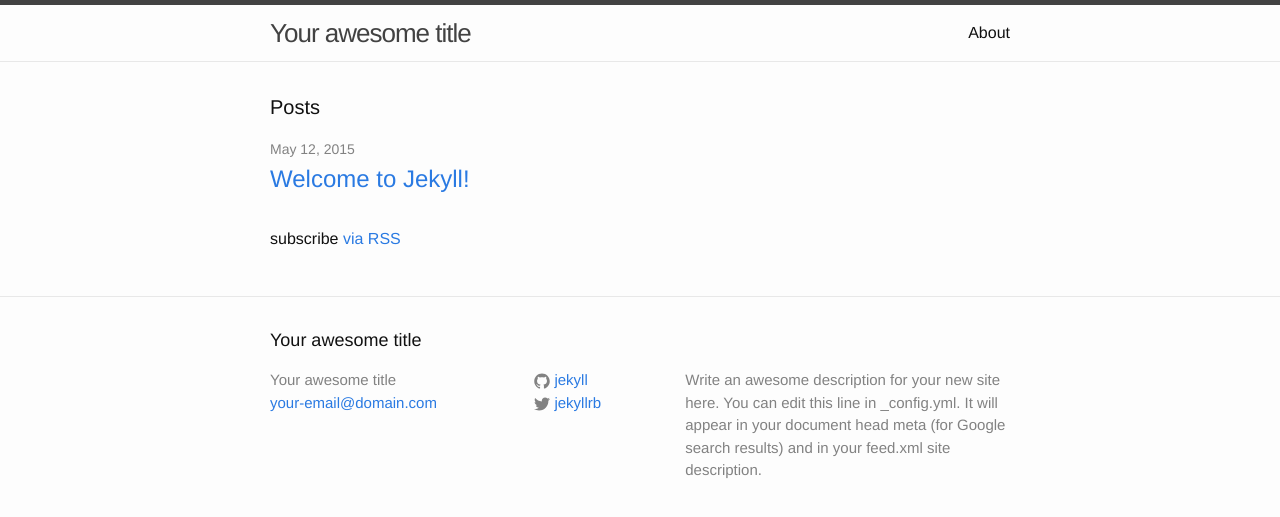
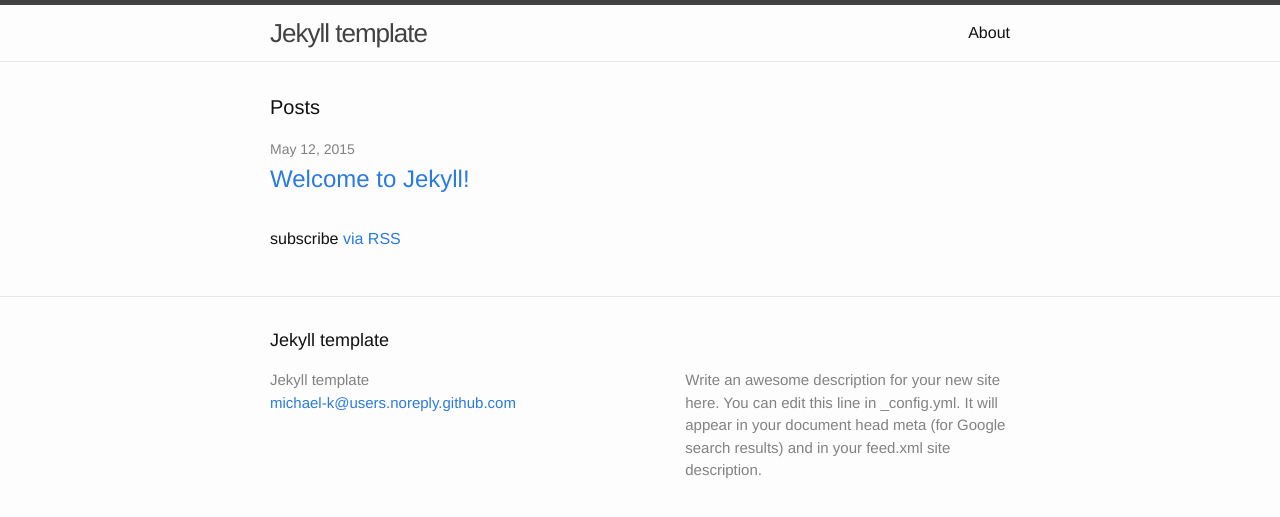
Before and after one commit to michael-k/jekyll-template, a Jekyll site: the page built from index.html, in a window 1280 px wide. Shown: the top 517 px of the page. Built offline with Jekyll 4.4.1, drawn with Linux system fonts in a browser that asks for light colours.

Commit message:
Updated _config.yml

```diff
--- a/_config.yml
+++ b/_config.yml
@@ -1,14 +1,31 @@
 # Site settings
-title: Your awesome title
-email: your-email@domain.com
+title: Jekyll template
+email: michael-k@users.noreply.github.com
 description: > # this means to ignore newlines until "baseurl:"
   Write an awesome description for your new site here. You can edit this
   line in _config.yml. It will appear in your document head meta (for
   Google search results) and in your feed.xml site description.
-baseurl: "" # the subpath of your site, e.g. /blog/
-url: "http://yourdomain.com" # the base hostname & protocol for your site
-twitter_username: jekyllrb
-github_username:  jekyll
+baseurl: "/jekyll-template/" # the subpath of your site, e.g. /blog/
+url: "http://michael-k.github.io" # the base hostname & protocol for your site
+twitter_username:
+github_username:
 
 # Build settings
 markdown: kramdown
+kramdown:
+  input: GFM
+  html_to_native: true
+gems:
+  - jekyll-redirect-from
+exclude:
+  - "node_modules"
+  - "package.json"
+  - "bower_components"
+  - "bower.json"
+  - "src"
+  - "README.md"
+  - "LICENSE"
+  - "Gemfile*"
+  - "Gruntfile*"
+  - "CNAME"
+  - "vendor/bundle"
```
